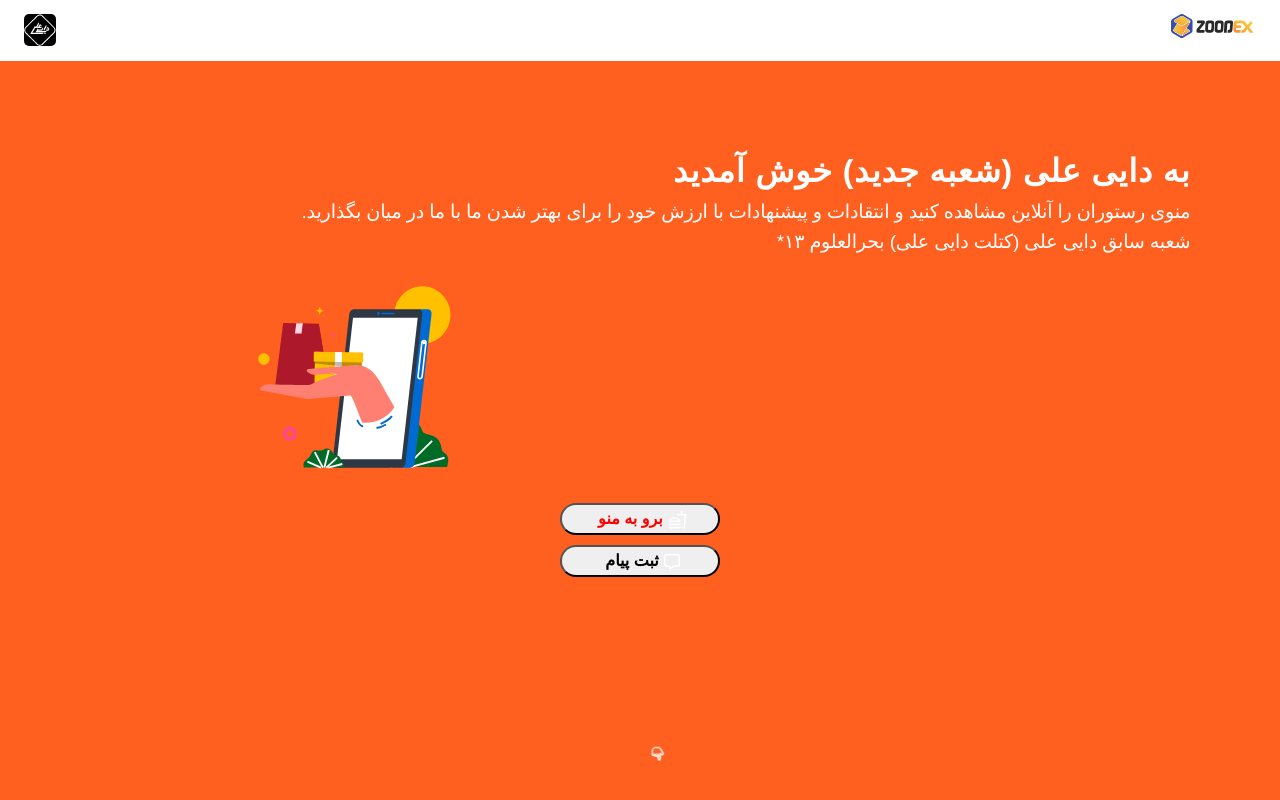
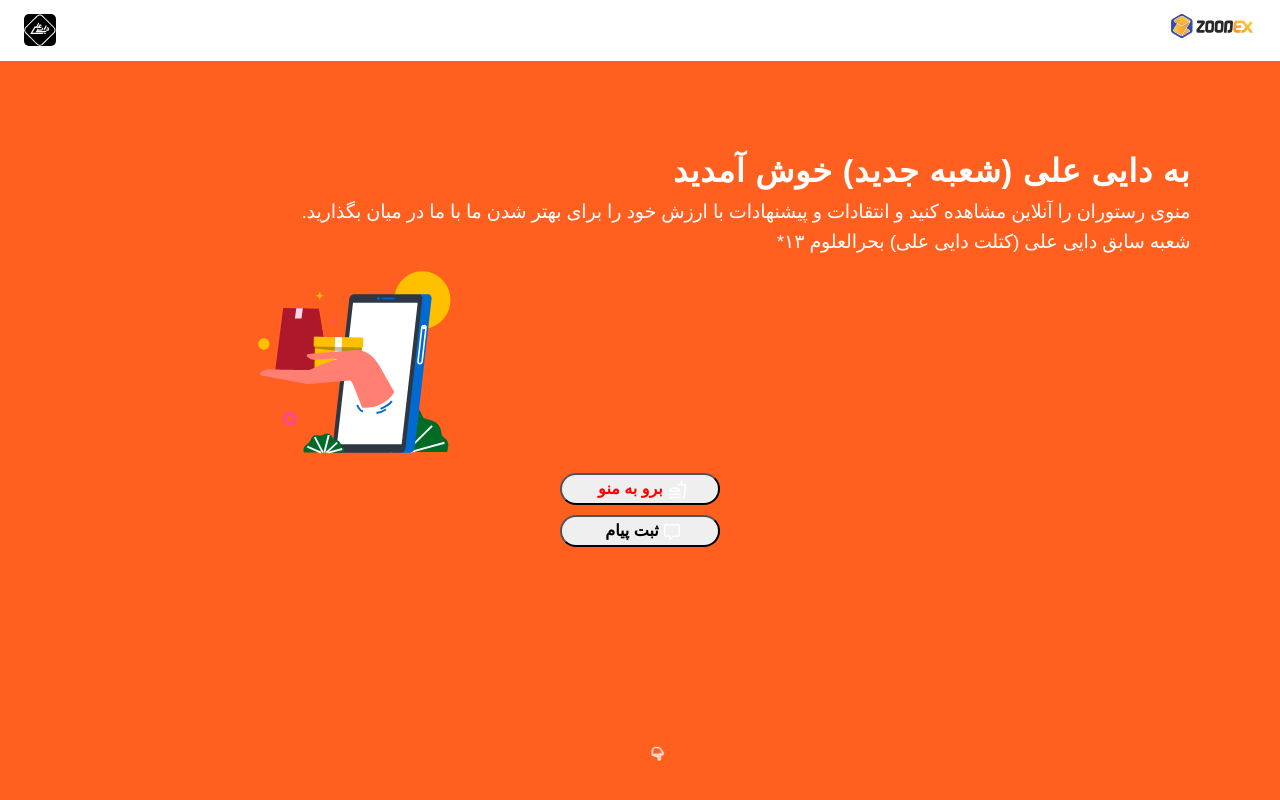
Before and after one commit to pedramjlo/Daei-Ali-ORG, a React (Create React App) app: page / in a window 1280 px wide. Shown: the top 800 px of the page. Built offline with nearby package versions, Linux system fonts and the light colour scheme; a web font is replaced by a local one.

Commit message:
all good

```diff
--- a/src/components/pizzapage.jsx
+++ b/src/components/pizzapage.jsx
@@ -10,7 +10,7 @@ const PizzaContent = () => {
             </Card>
 
             <Card title="ژامبون" price="347t">
-                <p>Details about Pepperoni Pizza</p>
+                <p>توضیحات هر آیتم اینجا نوشته خواهد شد</p>
             </Card>
 
             <Card title="چیکن پستو" price="299t">
--- a/src/home.css
+++ b/src/home.css
@@ -57,7 +57,7 @@ h2 {
 
 .home-illust {
     position: relative;
-    bottom: 10px;
+    bottom: 25px;
     margin-left: 20%;
     min-height: 5rem;
     min-width: 3rem;
@@ -67,7 +67,7 @@ h2 {
 
 .buttons-container {
     position: relative;
-    top: 15px;
+    bottom: 15px;
     display: flex;
     flex-direction: column;
     gap: 10px;
```
